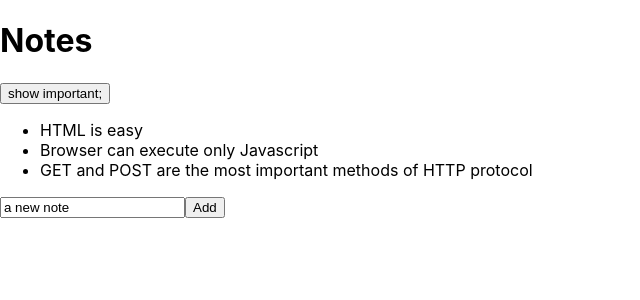
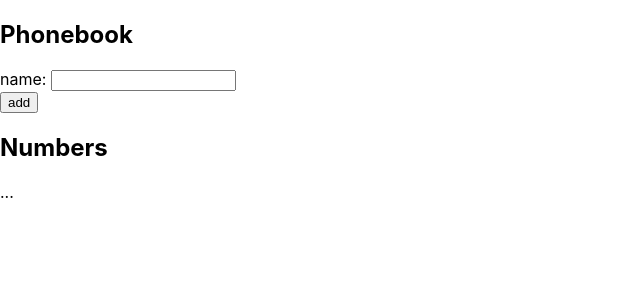
Before and after one commit to abdikasa/phonebook, a React (Create React App) app: page / in a window 1280 px wide. Shown: the top 300 px of the page, without its empty margins (0-640 px from the left). Built offline with nearby package versions, Linux system fonts and the light colour scheme.

Commit message:
Starting exercise 2.6

```diff
--- a/src/App.js
+++ b/src/App.js
@@ -1,59 +1,22 @@
 import React, { useState } from "react";
-import Note from "./components/Note";
 
-const App = (props) => {
-  const [notes, setNotes] = useState(props.notes);
-  const [newNote, setNewNote] = useState("a new note");
-  const [filtView, setFiltView] = useState(true);
-
-  const filterNotes = filtView ? notes : notes.filter((note) => note.important);
-
-  const addNote = (event) => {
-    event.preventDefault();
-    let allNotes = [...notes];
-    const myNewNote = {
-      id: notes.length + 1,
-      content: newNote,
-      date: new Date().toISOString(),
-      important: Math.random() < 0.5,
-    };
-    if (myNewNote.content.trim() == "") {
-      return;
-    }
-    allNotes.push(myNewNote);
-    //show the new state of all notes
-    setNotes(allNotes);
-    //update state of input to blank.
-    setNewNote("");
-  };
-
-  //   In order to enable editing of the input element, we have to register an event handler that synchronizes the changes made to the input with the component's state:
-
-  const handleEvent = (event) => {
-    console.log(event.target.value);
-    //needed, otherwise it doesn't show on the browser.
-    setNewNote(event.target.value);
-  };
+const App = () => {
+  const [persons, setPersons] = useState([{ name: "Arto Hellas" }]);
+  const [newName, setNewName] = useState("");
 
   return (
     <div>
-      <h1>Notes</h1>
-      <button
-        onClick={() => {
-          setFiltView(!filtView);
-        }}
-      >
-        show {!filtView ? " all" : "important"};
-      </button>
-      <ul>
-        {filterNotes.map((note) => (
-          <Note key={note.id} note={note} />
-        ))}
-      </ul>
-      <form onSubmit={addNote}>
-        <input value={newNote} onChange={handleEvent}></input>
-        <button type="submit">Add</button>
+      <h2>Phonebook</h2>
+      <form>
+        <div>
+          name: <input />
+        </div>
+        <div>
+          <button type="submit">add</button>
+        </div>
       </form>
+      <h2>Numbers</h2>
+      ...
     </div>
   );
 };
--- a/src/index.js
+++ b/src/index.js
@@ -2,27 +2,5 @@ import React, { useState } from "react";
 import ReactDOM from "react-dom";
 import "./index.css";
 import App from "./App";
-import Note from "./components/Note";
 
-const notes = [
-  {
-    id: 1,
-    content: "HTML is easy",
-    date: "2019-05-30T17:30:31.098Z",
-    important: true,
-  },
-  {
-    id: 2,
-    content: "Browser can execute only Javascript",
-    date: "2019-05-30T18:39:34.091Z",
-    important: false,
-  },
-  {
-    id: 3,
-    content: "GET and POST are the most important methods of HTTP protocol",
-    date: "2019-05-30T19:20:14.298Z",
-    important: true,
-  },
-];
-
-ReactDOM.render(<App notes={notes} />, document.getElementById("root"));
+ReactDOM.render(<App />, document.getElementById("root"));
```
